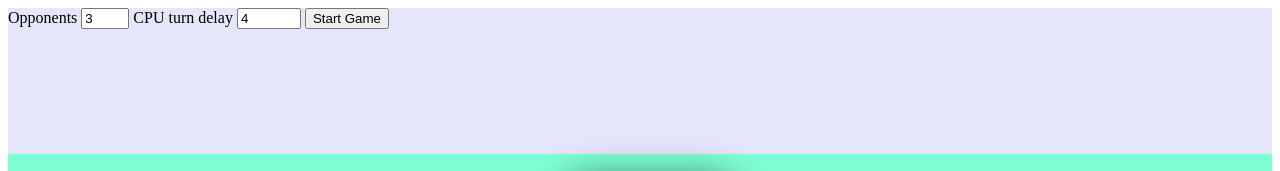
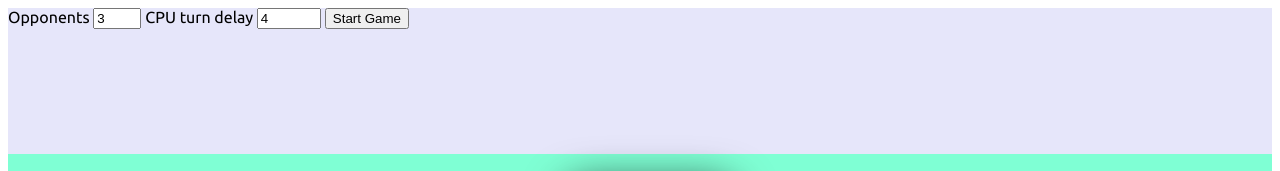
Before and after one commit to Obama360/eis, a plain HTML site: page index.html in a window 1280 px wide. Shown: the top 171 px of the page. Drawn offline with Linux system fonts and the light colour scheme.

Commit message:
Update style_main.css

```diff
--- a/resources/style/style_main.css
+++ b/resources/style/style_main.css
@@ -1,4 +1,9 @@
 @import url('https://fonts.googleapis.com/css2?family=Ubuntu:wght@400;500;700&display=swap');
+
+h1, h2, h3, h4, p, label {
+    font-family: 'Ubuntu', sans-serif;
+}
+
 
 #game {
     display: grid;
```
